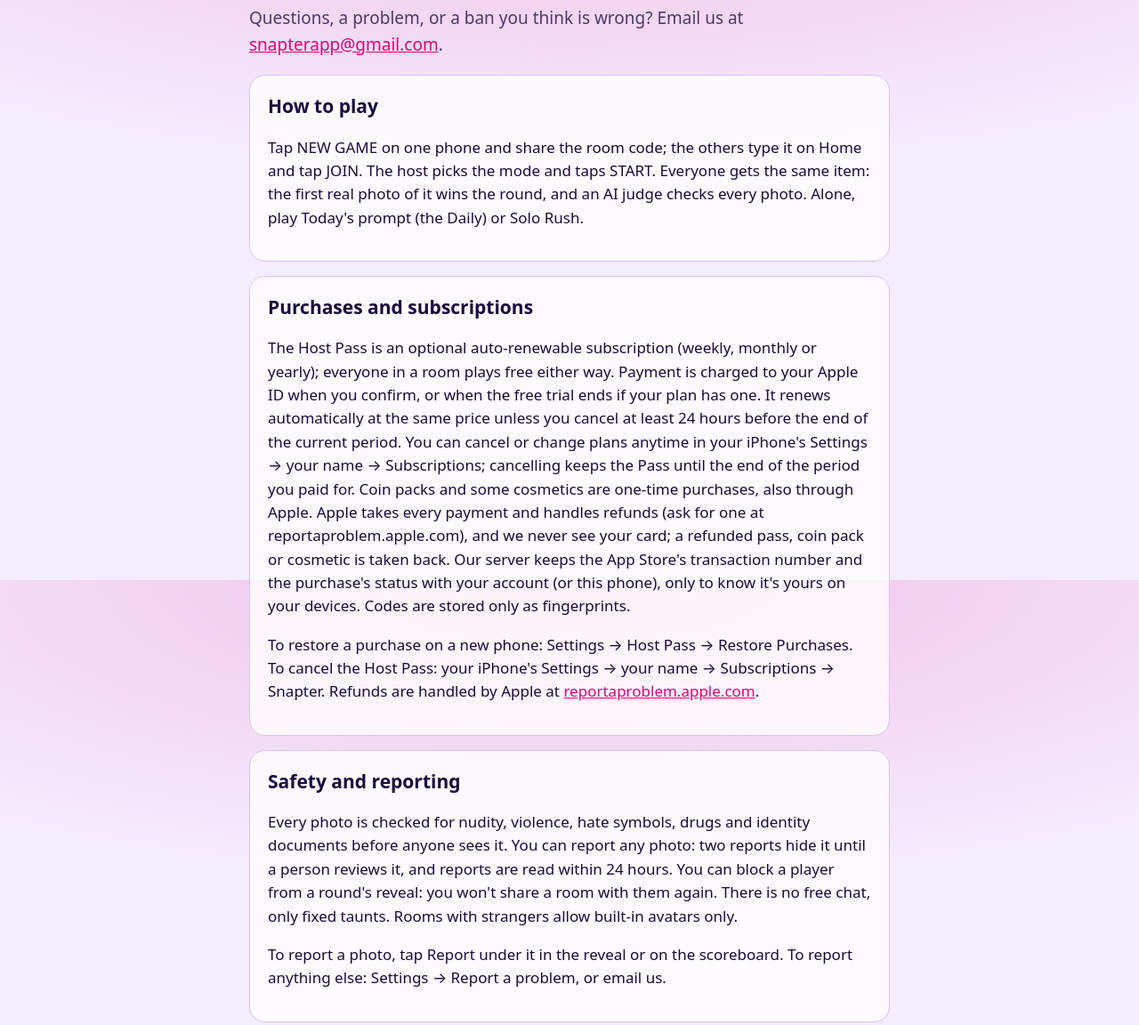
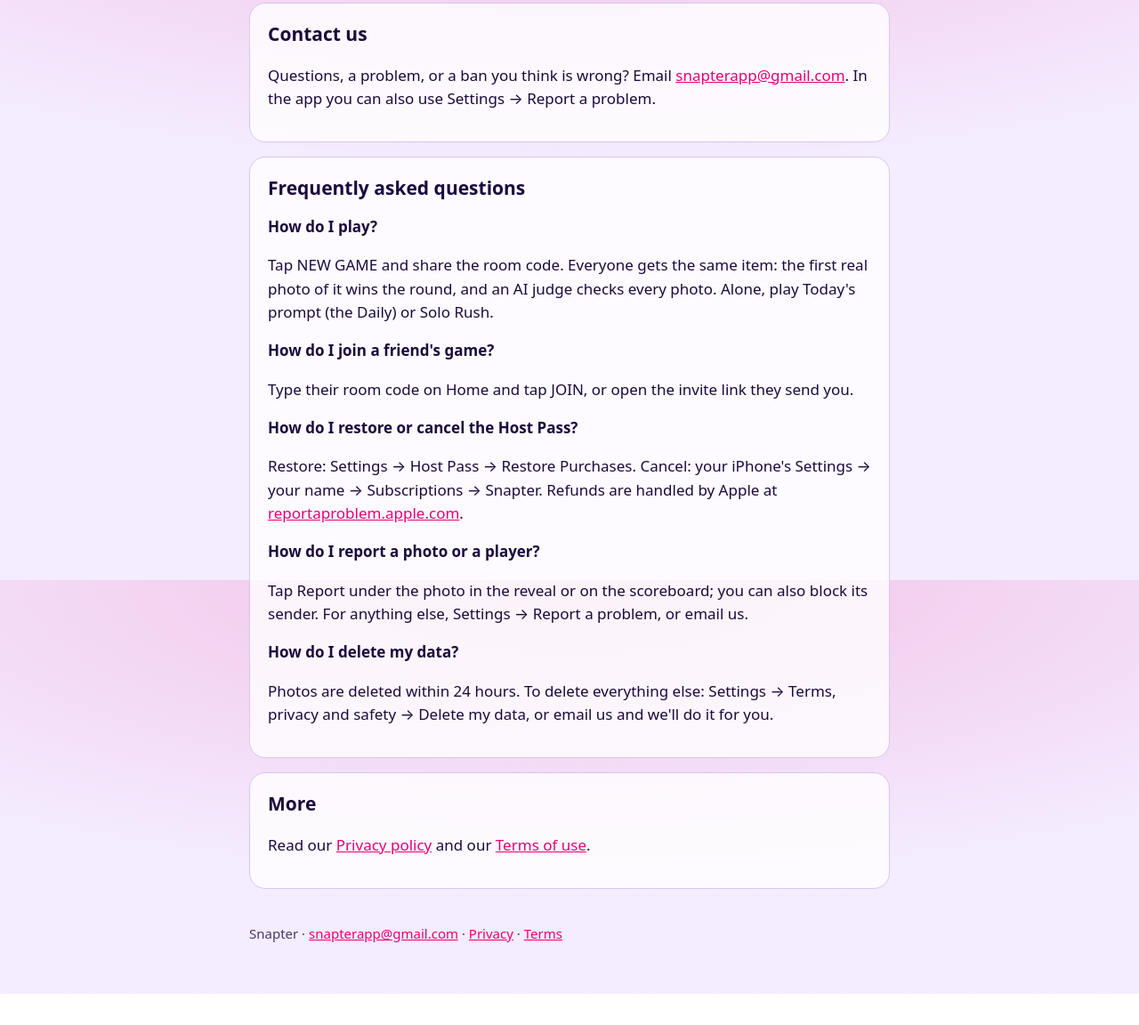
Before and after one commit to mmichelinakis-byte/snapter-site, a plain HTML site: page support.html in a window 1280 px wide. Shown: the part 148-1300 px from the top of the page at 89% size. After the commit the page ends 1265 px from the top, so only its background shows below. Drawn offline with Linux system fonts and the light colour scheme.

Commit message:
Support: contact, a short FAQ, links to the privacy policy and terms

```diff
--- a/site.css
+++ b/site.css
@@ -11,6 +11,7 @@ nav a { color: var(--muted); font-weight: 700; text-decoration: none; }
 nav a[aria-current='page'] { color: var(--accent); }
 h1 { font-size: 34px; line-height: 1.15; margin: 24px 0 8px; }
 h2 { font-size: 21px; margin: 0 0 6px; }
+h3 { font-size: 17px; margin: 14px 0 2px; }
 section { margin: 16px 0; padding: 18px 20px; border-radius: 18px; background: var(--card); border: 1px solid var(--edge); }
 .hero { text-align: center; }
 .hero img { border-radius: 28px; box-shadow: 0 12px 30px -12px #0006; }
--- a/support.html
+++ b/support.html
@@ -4,7 +4,7 @@
 <meta charset="utf-8">
 <meta name="viewport" content="width=device-width, initial-scale=1">
 <title>Snapter: Support</title>
-<meta name="description" content="Help with Snapter: playing, purchases, your data and safety.">
+<meta name="description" content="Help with Snapter: contact, questions, purchases, your data and safety.">
 <link rel="icon" href="icon-180.png">
 <link rel="apple-touch-icon" href="icon-180.png">
 <link rel="stylesheet" href="site.css">
@@ -14,24 +14,26 @@
 <main>
 
 <h1>Support</h1>
-<p class="lead">Questions, a problem, or a ban you think is wrong? Email us at <a href="mailto:snapterapp@gmail.com">snapterapp@gmail.com</a>.</p>
 <section>
-<h2>How to play</h2>
-<p>Tap NEW GAME on one phone and share the room code; the others type it on Home and tap JOIN. The host picks the mode and taps START. Everyone gets the same item: the first real photo of it wins the round, and an AI judge checks every photo. Alone, play Today's prompt (the Daily) or Solo Rush.</p>
+<h2>Contact us</h2>
+<p>Questions, a problem, or a ban you think is wrong? Email <a href="mailto:snapterapp@gmail.com">snapterapp@gmail.com</a>. In the app you can also use Settings → Report a problem.</p>
 </section>
 <section>
-<h2>Purchases and subscriptions</h2>
-<p>The Host Pass is an optional auto-renewable subscription (weekly, monthly or yearly); everyone in a room plays free either way. Payment is charged to your Apple ID when you confirm, or when the free trial ends if your plan has one. It renews automatically at the same price unless you cancel at least 24 hours before the end of the current period. You can cancel or change plans anytime in your iPhone's Settings → your name → Subscriptions; cancelling keeps the Pass until the end of the period you paid for. Coin packs and some cosmetics are one-time purchases, also through Apple. Apple takes every payment and handles refunds (ask for one at reportaproblem.apple.com), and we never see your card; a refunded pass, coin pack or cosmetic is taken back. Our server keeps the App Store's transaction number and the purchase's status with your account (or this phone), only to know it's yours on your devices. Codes are stored only as fingerprints.</p>
-<p>To restore a purchase on a new phone: Settings → Host Pass → Restore Purchases. To cancel the Host Pass: your iPhone's Settings → your name → Subscriptions → Snapter. Refunds are handled by Apple at <a href="https://reportaproblem.apple.com">reportaproblem.apple.com</a>.</p>
+<h2>Frequently asked questions</h2>
+<h3>How do I play?</h3>
+<p>Tap NEW GAME and share the room code. Everyone gets the same item: the first real photo of it wins the round, and an AI judge checks every photo. Alone, play Today's prompt (the Daily) or Solo Rush.</p>
+<h3>How do I join a friend's game?</h3>
+<p>Type their room code on Home and tap JOIN, or open the invite link they send you.</p>
+<h3>How do I restore or cancel the Host Pass?</h3>
+<p>Restore: Settings → Host Pass → Restore Purchases. Cancel: your iPhone's Settings → your name → Subscriptions → Snapter. Refunds are handled by Apple at <a href="https://reportaproblem.apple.com">reportaproblem.apple.com</a>.</p>
+<h3>How do I report a photo or a player?</h3>
+<p>Tap Report under the photo in the reveal or on the scoreboard; you can also block its sender. For anything else, Settings → Report a problem, or email us.</p>
+<h3>How do I delete my data?</h3>
+<p>Photos are deleted within 24 hours. To delete everything else: Settings → Terms, privacy and safety → Delete my data, or email us and we'll do it for you.</p>
 </section>
 <section>
-<h2>Safety and reporting</h2>
-<p>Every photo is checked for nudity, violence, hate symbols, drugs and identity documents before anyone sees it. You can report any photo: two reports hide it until a person reviews it, and reports are read within 24 hours. You can block a player from a round's reveal: you won't share a room with them again. There is no free chat, only fixed taunts. Rooms with strangers allow built-in avatars only.</p>
-<p>To report a photo, tap Report under it in the reveal or on the scoreboard. To report anything else: Settings → Report a problem, or email us.</p>
-</section>
-<section>
-<h2>Your data</h2>
-<p>Photos are deleted within 24 hours. To delete everything else: Settings → Terms, privacy and safety → Delete my data, or email us. The full <a href="privacy.html">privacy policy</a>.</p>
+<h2>More</h2>
+<p>Read our <a href="privacy.html">Privacy policy</a> and our <a href="terms.html">Terms of use</a>.</p>
 </section>
 </main>
 <footer><p>Snapter · <a href="mailto:snapterapp@gmail.com">snapterapp@gmail.com</a> · <a href="privacy.html">Privacy</a> · <a href="terms.html">Terms</a></p></footer>
```
Also changed, not shown: terms.html (+2 -2 lines).
